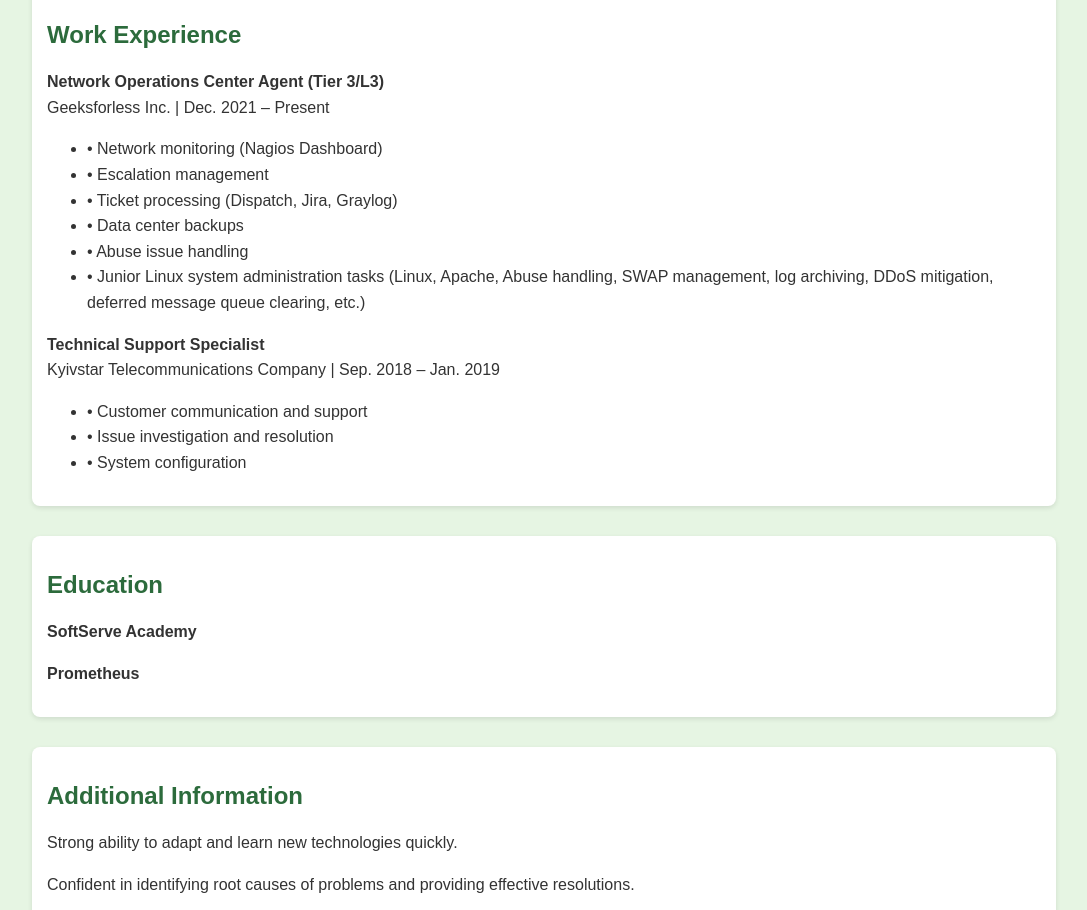
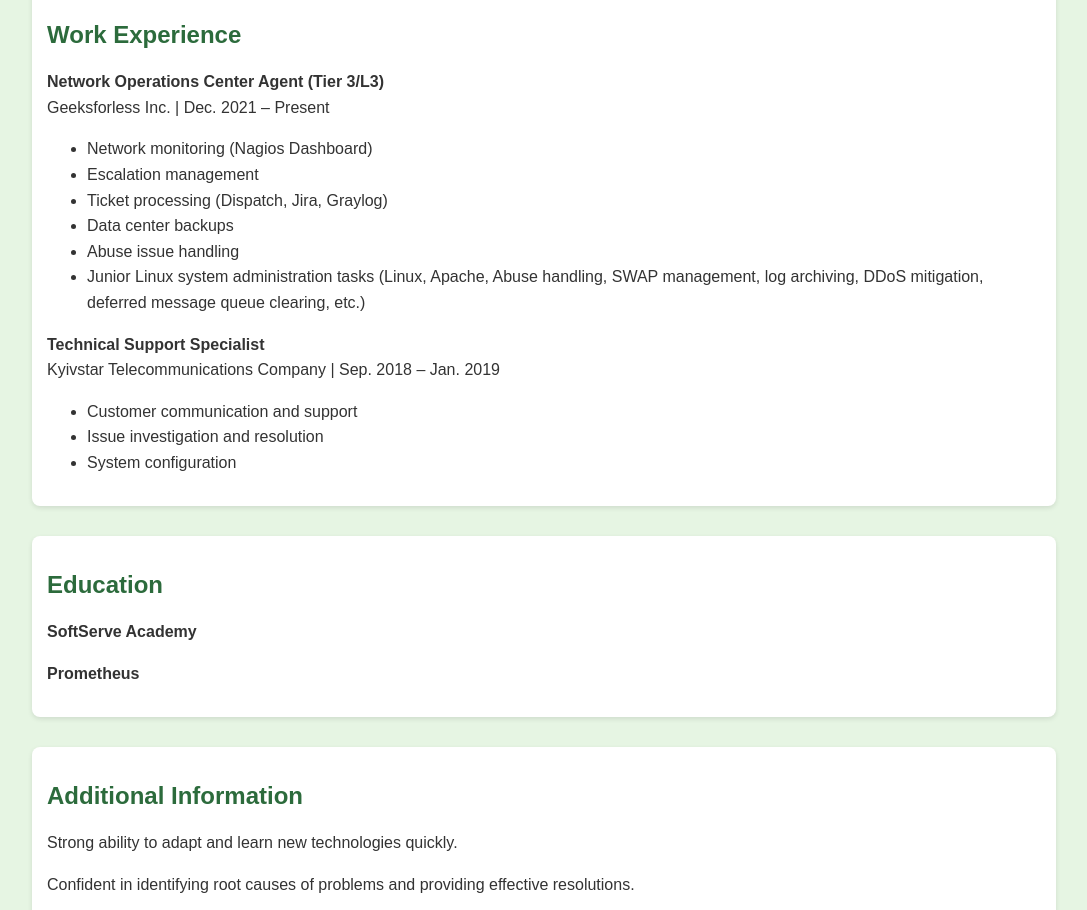
Before and after one commit to Morg4nn/mysitecv, a plain HTML site: page index.html in a window 1280 px wide. Shown: the part 1200-2110 px from the top of the page, without its empty margins (96-1183 px from the left). Drawn offline with Linux system fonts and the light colour scheme.

Commit message:
Update index.html

```diff
--- a/index.html
+++ b/index.html
@@ -100,19 +100,19 @@
         <p><strong>Network Operations Center Agent (Tier 3/L3)</strong><br>
         Geeksforless Inc. | Dec. 2021 – Present</p>
         <ul>
-            <li>• Network monitoring (Nagios Dashboard)</li>
-            <li>• Escalation management</li>
-            <li>• Ticket processing (Dispatch, Jira, Graylog)</li>
-            <li>• Data center backups</li>
-            <li>• Abuse issue handling</li>
-            <li>• Junior Linux system administration tasks (Linux, Apache, Abuse handling, SWAP management, log archiving, DDoS mitigation, deferred message queue clearing, etc.)</li>
+            <li> Network monitoring (Nagios Dashboard)</li>
+            <li> Escalation management</li>
+            <li> Ticket processing (Dispatch, Jira, Graylog)</li>
+            <li> Data center backups</li>
+            <li> Abuse issue handling</li>
+            <li> Junior Linux system administration tasks (Linux, Apache, Abuse handling, SWAP management, log archiving, DDoS mitigation, deferred message queue clearing, etc.)</li>
         </ul>
         <p><strong>Technical Support Specialist</strong><br>
         Kyivstar Telecommunications Company | Sep. 2018 – Jan. 2019</p>
         <ul>
-            <li>• Customer communication and support</li>
-            <li>• Issue investigation and resolution</li>
-            <li>• System configuration</li>
+            <li> Customer communication and support</li>
+            <li> Issue investigation and resolution</li>
+            <li> System configuration</li>
         </ul>
     </div>
 
```
